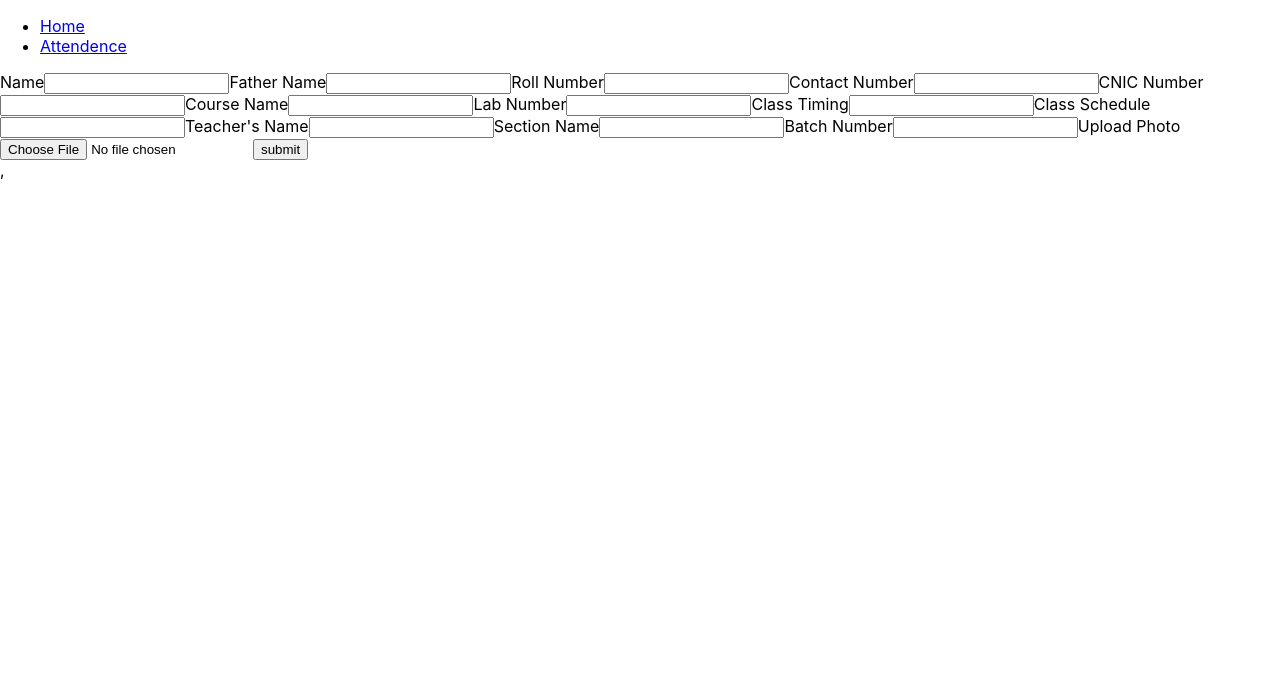
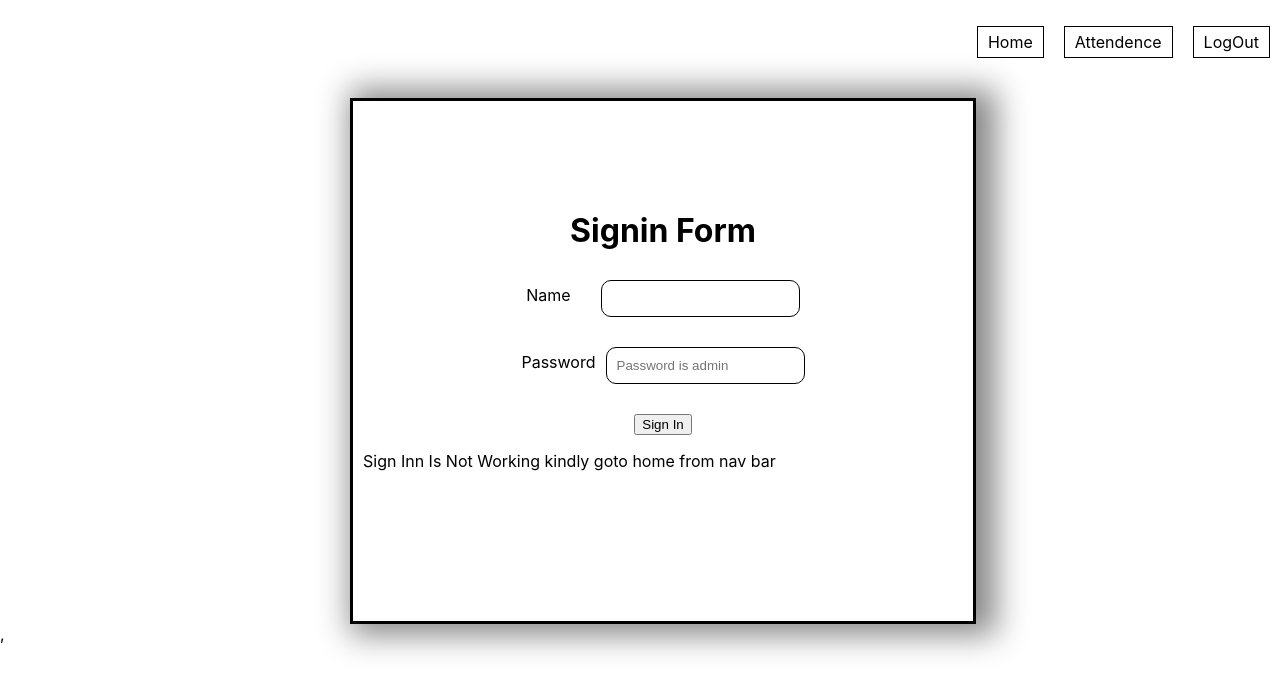
Before and after one commit to Hamzaali565/hackathon, a React (Create React App) app: page /signin in a window 1280 px wide. Before the commit this address led to /. Shown: the top 694 px of the page. Built offline with nearby package versions, Linux system fonts and the light colour scheme.

Commit message:
on the way

```diff
--- a/src/App.css
+++ b/src/App.css
@@ -1,38 +1,21 @@
-.App {
-  text-align: center;
+.nav{
+  display: flex;
+  justify-content: flex-end;
 }
+.nav>li{
+  list-style: none;
+  padding: 5px;
+  border: 1px solid black;
+  margin: 10px;
+}
+.nav>li>a{
+  padding: 5px;
+  text-decoration: none;
+  color: black;
+}
+.nav>li:hover{
+  background-color: black;
 
-.App-logo {
-  height: 40vmin;
-  pointer-events: none;
 }
-
-@media (prefers-reduced-motion: no-preference) {
-  .App-logo {
-    animation: App-logo-spin infinite 20s linear;
-  }
-}
-
-.App-header {
-  background-color: #282c34;
-  min-height: 100vh;
-  display: flex;
-  flex-direction: column;
-  align-items: center;
-  justify-content: center;
-  font-size: calc(10px + 2vmin);
-  color: white;
-}
-
-.App-link {
-  color: #61dafb;
-}
-
-@keyframes App-logo-spin {
-  from {
-    transform: rotate(0deg);
-  }
-  to {
-    transform: rotate(360deg);
-  }
-}
+.nav>li>:hover{
+  color: white;}
--- a/src/App.js
+++ b/src/App.js
@@ -1,26 +1,80 @@
 import logo from './logo.svg';
 import './App.css';
 import Home from './components/home';
-import { Route, Routes, Link, Navigate} from 'react-router-dom';
+import { Route, Routes, Link, Navigate } from 'react-router-dom';
 import Attendence from './components/attendence';
+import { useState } from 'react';
+import Signin from './components/signIn'
+import Signup from './components/signup'
+import { getAuth, onAuthStateChanged, signOut } from "firebase/auth";
+import { useEffect } from 'react';
+
 function App() {
+  const [login, setLogin] = useState(true);
+  const [username, setUsername] = useState("")
+
+  // useEffect(() => {
+
+  //   const auth = getAuth();
+  //   // setUsername(auth.currentUser.displayName);
+  //   let unSubscribe = onAuthStateChanged(auth, (user) => {
+  //     if (user) {
+  //       setLogin(true)
+  //     } else {
+  //       setLogin(false)
+  //     }
+  //   });
+  //   return () => {
+  //     unSubscribe();
+  //   }
+  // }, [])
+  // const logoutHandler = () => {
+  //   const auth = getAuth();
+  //   signOut(auth).then(() => {
+  //     // Sign-out successful.
+  //   }).catch((error) => {
+  //     // An error happened.
+  //   });
+
+  // }
+  const loginHandler = () => {
+
+  };
+
   return (
     <div>
-<ul>
+
+
+
+      <div className='bond'>
+        <div>
+            <div>
+              <ul className='nav'>
                 <li><Link to='/'>Home</Link></li>
                 <li><Link to='/attendence'>Attendence</Link></li>
+                <li><Link to='/signin'>LogOut</Link></li>
               </ul>
+            </div>
+
+
+        </div>
+        <Routes>
+          <Route path='/' element={<Home />} />
+          <Route path='attendence' element={<Attendence />} />
+          <Route path='signin' element={<Signin />} />
+          <Route path='*' element={<Navigate to="/" replace={true} />} />
+        </Routes>
+
+
 
         <Routes>
-<Route path='/' element={<Home/>}/>
-<Route path='attendence' element={<Attendence/>}/>
-<Route path='*' element={<Navigate to="/" replace={true} />} />
+
 
         </Routes>
 
 
       </div>
-
+</div>
       );
 }
 
--- a/src/components/attendence/index.css
+++ b/src/components/attendence/index.css
@@ -1,7 +1,7 @@
 .main {
 border: 3px solid black;
 /* display: flex; */
-margin-top: 60px;
+margin-top: 30px;
 justify-content: center;
 width: 600px;
 padding: 10px;
@@ -54,9 +54,50 @@ margin-top: 20px;
     justify-content: center;
 }
 .buttonsGroup>.butt4{
-   margin: 5px;
-   padding: 7px;
-   border-radius: 10px;
+    margin: 5px;
+    padding: 7px;
+    border-radius: 10px;
+
+}
+.buttonsGroup>:hover{
+background-color: black;
+color: antiquewhite;
 
 
 }
+.Inp{
+    margin-top: 20px;
+    display: flex;
+    justify-content: center;
+}
+.Inp>label{
+    margin-top: 10px;
+    margin-right:20px ;
+}
+.Inp>input{
+    padding: 10px;
+    width: 200px;
+border-radius: 20px;
+}
+.butto{
+    display: flex;
+    justify-content: center;
+    margin-top: 20px;
+}
+.butto>button{
+    padding: 10px 13px 10px 13px;
+    border-radius: 10px;
+border: 1px solid black;}
+.twoButt{
+    display: flex;
+    justify-content: space-between;
+}
+.twoButt> button{
+    padding: 10px;
+    border: 1px solid black;
+    border-radius: 10px;
+}
+.twoButt> button:hover{
+background-color: black;
+color: white;
+}
--- a/src/components/attendence/index.jsx
+++ b/src/components/attendence/index.jsx
@@ -9,7 +9,6 @@ import { useEffect } from 'react';
 import './index.css'
 import Button from 'react-bootstrap/Button';
 // import 'bootstrap/dist/css/bootstrap.min.css';
-
 
 
 const firebaseConfig = {
@@ -109,7 +108,7 @@ const Attendence = () => {
         console.log("your presence has been added");
     }
     const absent = () => {
-        let person = prompt("please enter password",)
+        let person = prompt("Password is admin",)
         let password = "admin";
         (person === password) ? alert('Absent Added')
             :
@@ -122,7 +121,7 @@ const Attendence = () => {
     const leave = () => {
         // console.log("your presence has been added");
 
-        let person = prompt("please enter password",)
+        let person = prompt("Password is admin",)
         let password = "admin";
         (person === password) ? alert('Leave Added')
         :
@@ -132,7 +131,7 @@ const Attendence = () => {
     }
 
     const deletePost = async (takeId) => {
-        let person = prompt("please enter password",)
+        let person = prompt("Password is admin",)
         let password = "admin";
         (person === password) ?
         await deleteDoc(doc(db, roll, takeId))
@@ -164,6 +163,7 @@ const Attendence = () => {
     return (
         <div>
             <form onSubmit={SubmitFormHandler}>
+                <div className="Inp">
                 <Form.Label htmlFor="inputPassword5">Roll Number</Form.Label>
                 <Form.Control
                     type="number"
@@ -172,10 +172,13 @@ const Attendence = () => {
                     id="inputPassword5"
                     aria-describedby="passwordHelpBlock"
                 />
+                </div>
                 {/* <input type="text"  name="" id="" /> */}
+                <div className="butto">
+
                 <button type="submit">Enter</button>
+                </div>
             </form>
-
             <div>
                 {
                     roll1.map((eachItem, i) => (
@@ -242,6 +245,7 @@ const Attendence = () => {
                                         {(eachItem.id === isEditing) ?
                                             <form onSubmit={updatePost}>
                                                 <input type="text"
+                                                min="13"
                                                     value={Section}
                                                     placeholder="Enter Your New Text"
                                                     onChange={(e) => {
--- /dev/null
+++ b/src/components/home/index.css
@@ -0,0 +1,50 @@
+h1 {
+    display: flex;
+    justify-content: center;
+}
+
+.firstThree {
+    display: flex;
+    justify-content: center;
+}
+
+.firstThree>input {
+    margin-left: 10px;
+    margin-top: 30px;
+    padding: 10px;
+}
+
+.firstThree>label {
+    margin-left: 10px;
+    margin-top: 30px;
+}
+
+.buut {
+    margin-top: 30px;
+
+    display: flex;
+    justify-content: center;
+}
+
+.buut>button {
+    padding: 10px;
+    border-radius: 20px;
+    border: 1px solid black;
+}
+
+.buut>button:hover {
+    color: antiquewhite;
+    background-color: black;
+}
+.mainomain>.main1{
+    border: 3px solid black;
+    width: 850px;
+    padding: 10px;
+    box-shadow: 10px 1px 30px 10px  #888888;
+
+}
+.mainomain{
+margin-top: 30px;
+    display: flex;
+    justify-content: center;
+}
--- a/src/components/home/index.jsx
+++ b/src/components/home/index.jsx
@@ -3,6 +3,7 @@ import { getFirestore, collection, addDoc, doc, onSnapshot } from "firebase/fire
 import { useState } from "react";
 import Form from 'react-bootstrap/Form';
 import axios from "axios";
+import './index.css'
 
 
 
@@ -80,26 +81,34 @@ const Home = () => {
                         pic: res?.data?.url
                     });
                     console.log("Document written with ID: ", docRef.id);
+                    alert("Student Created Successfully")
                 } catch (e) {
                     console.error("Error adding document: ", e);
+                    alert("Student not created ")
                 }
             })
     }
 
 
     return (
-        <div>
+        <div className="mainomain">
+
+            <div className="main1">
+                <h1>Create Student</h1>
                 <form onSubmit={formHandler}>
+                    <div className="firstThree">
                         <Form.Label htmlFor="inputPassword5">Name</Form.Label>
                         <Form.Control
 
                             type="name"
+                            required
                             onChange={(e) => { setName(e.target.value) }}
                             id="inputPassword5"
                             aria-describedby="passwordHelpBlock"
                         />
                         <Form.Label htmlFor="inputPassword5">Father Name</Form.Label>
                         <Form.Control
+                            required
                             type="Name"
                             onChange={(e) => { setFather(e.target.value) }}
                             id="inputPassword5"
@@ -107,13 +116,17 @@ const Home = () => {
                         />
                         <Form.Label htmlFor="inputPassword5">Roll Number</Form.Label>
                         <Form.Control
+                            required
                             type="number"
                             onChange={(e) => { setRoll(e.target.value) }}
                             id="inputPassword5"
                             aria-describedby="passwordHelpBlock"
                         />
+                    </div>
+                    <div className="firstThree">
                         <Form.Label htmlFor="inputPassword5">Contact Number</Form.Label>
                         <Form.Control
+                            required
                             type="number"
                             id="inputPassword5"
                             onChange={(e) => { setContact(e.target.value) }}
@@ -122,6 +135,7 @@ const Home = () => {
                         <Form.Label htmlFor="inputPassword5">CNIC Number</Form.Label>
                         <Form.Control
                             type="number"
+                            required
                             onChange={(e) => { setCnic(e.target.value) }}
                             id="inputPassword5"
                             aria-describedby="passwordHelpBlock"
@@ -130,12 +144,15 @@ const Home = () => {
                         <Form.Control
 
                             id="inputPassword5"
+                            required
                             onChange={(e) => { setCourse(e.target.value) }}
                             aria-describedby="passwordHelpBlock"
                         />
+                    </div>
+                    <div className="firstThree">
                         <Form.Label htmlFor="inputPassword5">Lab Number</Form.Label>
                         <Form.Control
-
+                            required
                             id="inputPassword5"
                             onChange={(e) => { setLab(e.target.value) }}
                             aria-describedby="passwordHelpBlock"
@@ -144,6 +161,7 @@ const Home = () => {
                         <Form.Control
                             // type="password"
                             id="inputPassword5"
+                            required
                             onChange={(e) => { setTiming(e.target.value) }}
                             aria-describedby="passwordHelpBlock"
                         />
@@ -151,19 +169,24 @@ const Home = () => {
                         <Form.Control
                             type="text"
                             id="inputPassword5"
+                            required
                             onChange={(e) => { setSchedule(e.target.value) }}
                             aria-describedby="passwordHelpBlock"
                         />
+                    </div>
+                    <div className="firstThree">
                         <Form.Label htmlFor="inputPassword5">Teacher's Name</Form.Label>
                         <Form.Control
                             type="text"
                             id="inputPassword5"
+                            required
                             onChange={(e) => { setTeacher(e.target.value) }}
                             aria-describedby="passwordHelpBlock"
                         />
                         <Form.Label htmlFor="inputPassword5">Section Name</Form.Label>
                         <Form.Control
                             type="text"
+                            required
                             onChange={(e) => { setSection(e.target.value) }}
                             id="inputPassword5"
                             aria-describedby="passwordHelpBlock"
@@ -171,29 +194,35 @@ const Home = () => {
 
                         <Form.Label htmlFor="inputPassword5">Batch Number</Form.Label>
                         <Form.Control
+                            required
                             type="text"
                             onChange={(e) => { setBatch(e.target.value) }}
                             id="inputPassword5"
                             aria-describedby="passwordHelpBlock"
                         />
+                    </div>
+                    <div className="firstThree">
                         <Form.Label htmlFor="inputPassword5">Upload Photo</Form.Label>
                         <Form.Control
                             type="file"
+                            required
                             onChange={(e) => {
                                 setPict(e.currentTarget.files[0])
                             }}
                             id="inputPassword5"
                             aria-describedby="passwordHelpBlock"
                         />
+                    </div>
+                    <div className="buut">
                         <button type="submit">submit</button>
-
+                    </div>
                 </form>
 
 
 
             </div>
 
-
+        </div>
 
     )
 
--- /dev/null
+++ b/src/components/signIn/index.css
@@ -0,0 +1,23 @@
+.inp1{
+    display: flex;
+    justify-content: center;
+    margin-top: 30px;
+}
+.inp1>label{
+    margin-right: 30px;
+    margin-top: 5px;
+}
+.inp1>input{
+    padding: 10px;
+    border: 1px solid black;
+    border-radius: 10px;
+}
+.inp1>.inp2{
+    margin-right: 10px;
+}
+.main3>.main{
+    height: 500px;
+}
+.head22{
+    margin-top: 100px;
+}
--- a/src/components/signIn/index.jsx
+++ b/src/components/signIn/index.jsx
@@ -1,18 +1,30 @@
-
-
-
-
-
-
+import App from "../../App"
+import { Route, Routes, Link, Navigate } from 'react-router-dom';
+import { useState } from "react";
+import Form from 'react-bootstrap/Form';
+import "./index.css"
 
 
 
 
 const Signin = () => {
+    const [pass] = useState("admin")
+    const [password, setPassword] = useState("")
+    const [check, setCheck] = useState(false)
+    // import { getAuth, signInWithEmailAndPassword } from "firebase/auth";
+
+
+    const loginForm = (e) => {
+            e.preventDefault()
+    }
+
+
     return (
-        <div>
-
-            <div>
+        <div className="main3">
+        <div className="main">
+            <h1 className="head22">Signin Form</h1>
+            <form onSubmit={loginForm}>
+                <div className="inp1">
                     <Form.Label htmlFor="inputPassword5">Name</Form.Label>
                     <Form.Control
 
@@ -22,26 +34,30 @@ const Signin = () => {
                         aria-describedby="passwordHelpBlock"
                     />
                 </div>
-            <div>
-                <Form.Label htmlFor="inputPassword5">Password</Form.Label>
+                <div className="inp1">
+                    <Form.Label className="inp2" htmlFor="inputPassword5">Password</Form.Label>
                     <Form.Control
 
                         type="name"
-                    placeholder="Password is Admin"
-                    // onChange={(e) => { setName(e.target.value) }}
+                        placeholder="Password is admin"
+                        onChange={(e) => { setPassword(e.target.value) }}
                         id="inputPassword5"
                         place
                         aria-describedby="passwordHelpBlock"
                     />
+
                 </div>
-
+                <div className="inp1"><button type="Submit">Sign In</button></div>
+            </form>
+            <p>Sign Inn Is Not Working kindly goto home from nav bar</p>
 
 
 
         </div>
-
+        </div>
 
 
     )
 
 }
+export default Signin;
--- /dev/null
+++ b/src/components/signup/index.jsx
@@ -0,0 +1,11 @@
+function Signup () {
+return(
+    <div>
+        <input type="name" />
+        <input type="password" />
+
+    </div>
+)
+
+}
+export default Signup;
```
Lines whose indentation alone changed are shown as unchanged.
